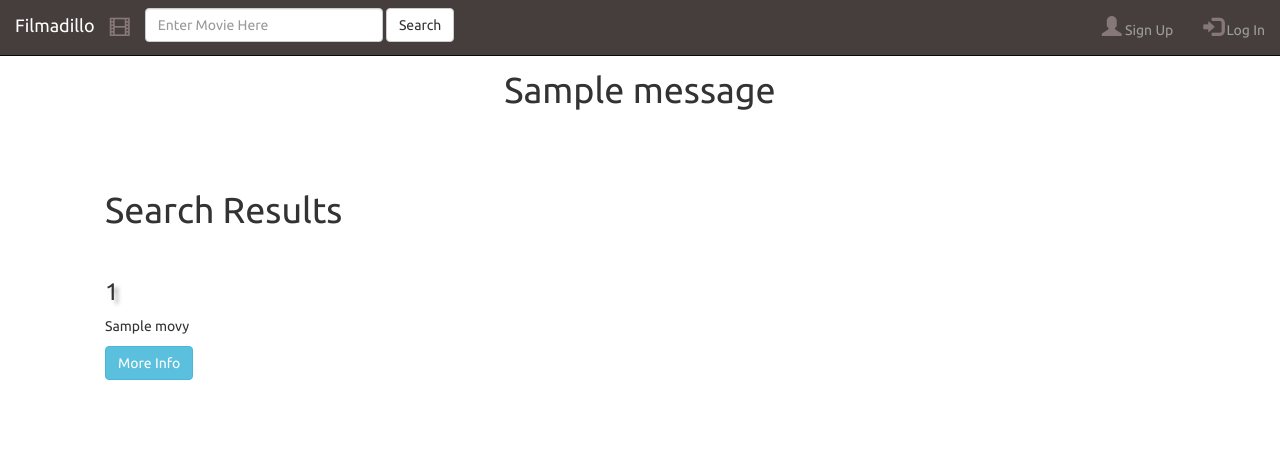
After one commit to joyce-wu/awkward_armadillos, a Flask app: template templates/search.html in a window 1280 px wide. The commit adds this page. Shown: the top 449 px of the page. Run offline with Flask 2, Linux system fonts and the light colour scheme; the template is opened without the code that fills it: most values are stand-ins (such as "Sample title", 1, 10 or a date in 2020); one stand-in notice (Sample message) is shown; parts of the project's set-up code (start-up, migrations or seed data) failed here and were passed over; some libraries are stand-ins or nearby versions.

Commit message:
Search functional and display integrated

```diff
--- a/templates/base.html
+++ b/templates/base.html
@@ -22,7 +22,7 @@
 	</div>
 	 <form class="navbar-form navbar-left" action="/search" method="GET,POST">
         <div class="form-group">
-          <input type="text" class="form-control" placeholder="Enter Movie Here">
+          <input type="text" class="form-control" name="title" placeholder="Enter Movie Here">
         </div>
         <button type="submit" class="btn btn-default">Search</button>
       </form>
--- /dev/null
+++ b/templates/search.html
@@ -0,0 +1,22 @@
+{% extends "base.html" %}
+
+{% block content %}
+<div class = "container" style="align:left">
+  <h1> Search Results </h1>
+  {% if message is defined %}
+  <p class = "large">{{message}}</p>
+  {% endif %}
+  <br>
+  {% for i in movies %}
+  <form action = "/display_movie" method = 'POST' style="text-align:left">
+    <h3> {{ i[0] }} </h3>
+    <p> {{ i[2] }} </p>
+    <input type = "hidden" name = "title" value = {{ i[0] }}>
+    <input type = "hidden" name = "url" value = {{ i[1] }}>
+    <button type="submit" class="btn btn-info">More Info</button>
+    <br><br>
+  </form>
+  {% endfor %}
+  </div>
+
+{% endblock content %}
```
